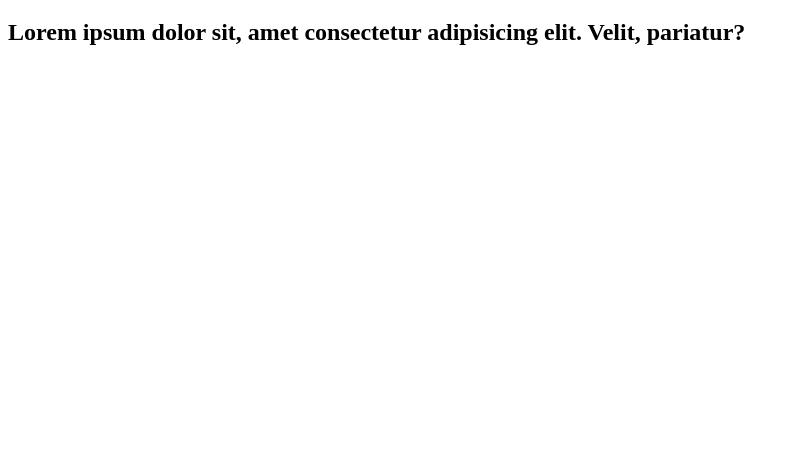
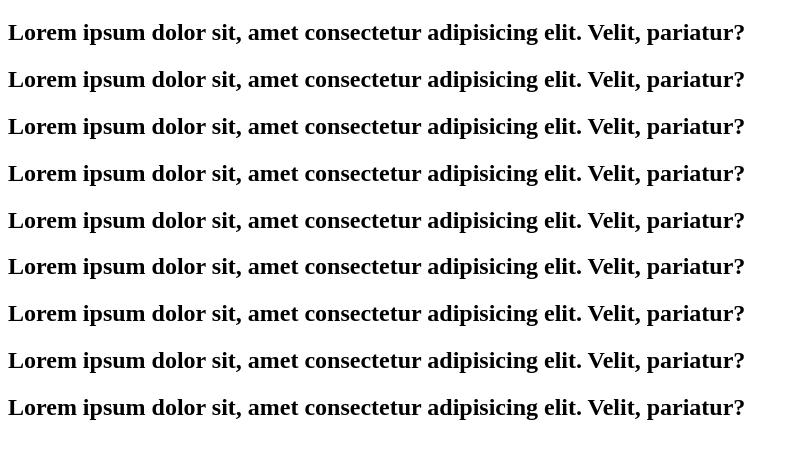
Before and after one commit to Orwa-Jammoul/git-test, a plain HTML site: page index.html in a window 1280 px wide. Shown: the part 61-520 px from the top of the page, without its empty margins (0-799 px from the left). Drawn offline with Linux system fonts and the light colour scheme.

Commit message:
new branch

```diff
--- a/index.html
+++ b/index.html
@@ -8,5 +8,13 @@
 <body>
   <h1>Test</h1>
   <h2>Lorem ipsum dolor sit, amet consectetur adipisicing elit. Velit, pariatur?</h2>
+  <h2>Lorem ipsum dolor sit, amet consectetur adipisicing elit. Velit, pariatur?</h2>
+  <h2>Lorem ipsum dolor sit, amet consectetur adipisicing elit. Velit, pariatur?</h2>
+  <h2>Lorem ipsum dolor sit, amet consectetur adipisicing elit. Velit, pariatur?</h2>
+  <h2>Lorem ipsum dolor sit, amet consectetur adipisicing elit. Velit, pariatur?</h2>
+  <h2>Lorem ipsum dolor sit, amet consectetur adipisicing elit. Velit, pariatur?</h2>
+  <h2>Lorem ipsum dolor sit, amet consectetur adipisicing elit. Velit, pariatur?</h2>
+  <h2>Lorem ipsum dolor sit, amet consectetur adipisicing elit. Velit, pariatur?</h2>
+  <h2>Lorem ipsum dolor sit, amet consectetur adipisicing elit. Velit, pariatur?</h2>
 </body>
 </html>
```
